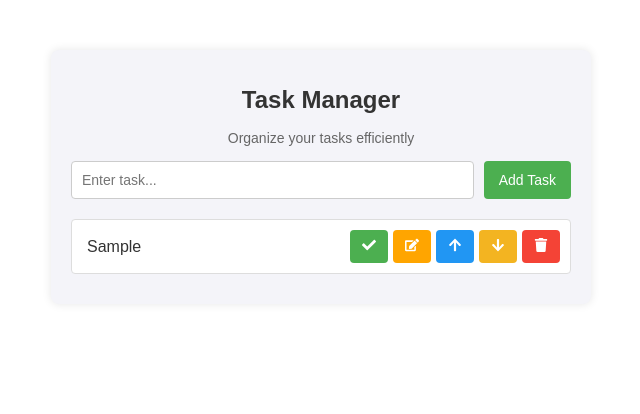
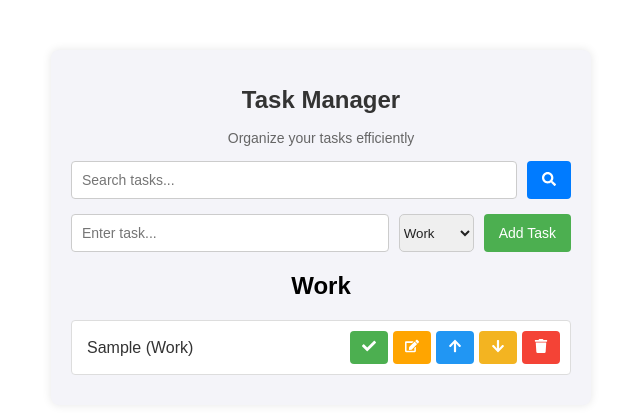
Before and after one commit to ISHIMWE-Prince-Arnaud/Basic-React-Projects, a React (Vite) app: page /task_manager in a window 1280 px wide. Both pictures are taken after typing "Sample" into the empty fields and a click on the button "Add Task". Shown: the top 414 px of the page, without its empty margins (319-959 px from the left). Built offline with nearby package versions, Linux system fonts and the light colour scheme.

Commit message:
Add task_manager route and tasks categories

```diff
--- a/package.json
+++ b/package.json
@@ -13,7 +13,8 @@
     "axios": "^1.8.1",
     "react": "^19.0.0",
     "react-dom": "^19.0.0",
-    "react-icons": "^5.5.0"
+    "react-icons": "^5.5.0",
+    "react-router-dom": "^7.2.0"
   },
   "devDependencies": {
     "@eslint/js": "^9.21.0",
--- a/src/App.jsx
+++ b/src/App.jsx
@@ -1,12 +1,15 @@
 import React from "react";
 import TaskManager from "./Projects/Task Manager/TaskManager";
+import { BrowserRouter as Router, Route, Routes } from "react-router-dom";
 
-function App(){
-          return(
-                    <>
-                    <TaskManager />
-                    </>
-          )
+function App() {
+    return (
+        <Router>
+            <Routes>
+                <Route path="/task_manager" element={<TaskManager />} />
+            </Routes>
+        </Router>
+    );
 }
 
-export default App
+export default App;
--- a/src/Projects/Task Manager/TaskManager.css
+++ b/src/Projects/Task Manager/TaskManager.css
@@ -24,6 +24,36 @@
     display: flex;
     gap: 10px;
     margin-bottom: 20px;
+}
+
+/* 🎯 Search Bar */
+.search-container {
+    display: flex;
+    gap: 10px;
+    margin-bottom: 15px;
+}
+
+.search-input {
+    flex: 1;
+    padding: 10px;
+    font-size: 14px;
+    border: 1px solid #ccc;
+    border-radius: 4px;
+    outline: none;
+}
+
+.search-btn {
+    padding: 10px 15px;
+    background-color: #007bff;
+    color: white;
+    border: none;
+    border-radius: 4px;
+    cursor: pointer;
+    transition: background-color 0.3s;
+}
+
+.search-btn:hover {
+    background-color: #0056b3;
 }
 
 .task-input {
@@ -100,6 +130,7 @@
     gap: 5px;
 }
 
+/* 🎯 Buttons */
 button {
     border: none;
     cursor: pointer;
@@ -107,9 +138,33 @@ button {
     border-radius: 4px;
     font-size: 14px;
     transition: background-color 0.3s;
+    position: relative;
 }
 
-/* 🎨 Buttons with hover effects */
+/* 🎯 Tooltip Styles */
+button::after {
+    content: attr(data-tooltip);
+    visibility: hidden;
+    opacity: 0;
+    position: absolute;
+    bottom: 125%;
+    left: 50%;
+    transform: translateX(-50%);
+    background-color: #333;
+    color: #fff;
+    padding: 5px;
+    border-radius: 4px;
+    font-size: 12px;
+    white-space: nowrap;
+    transition: opacity 0.3s, visibility 0.3s;
+}
+
+button:hover::after {
+    visibility: visible;
+    opacity: 1;
+}
+
+/* 🎯 Button Colors */
 .complete-btn {
     background-color: #4caf50;
     color: white;
@@ -162,13 +217,24 @@ button {
     background-color: #e0e0e0;
 }
 
+.category-select {
+    border: 1px solid #ccc;
+    border-radius: 5px;
+    color: #222;
+}
+
+.category-select:focus, .category-select:active, .category-select:hover {
+    outline: none;
+}
+
 /* 🎯 Responsive Design */
 @media (max-width: 600px) {
     .task-manager {
         max-width: 90%;
     }
 
-    .input-container {
+    .input-container,
+    .search-container {
         flex-direction: column;
         gap: 5px;
     }
--- a/src/Projects/Task Manager/TaskManager.jsx
+++ b/src/Projects/Task Manager/TaskManager.jsx
@@ -1,15 +1,17 @@
 import { useState, useEffect } from "react";
-import { FaTrash, FaArrowUp, FaArrowDown, FaCheck, FaEdit } from "react-icons/fa";
+import { FaTrash, FaArrowUp, FaArrowDown, FaCheck, FaEdit, FaSearch } from "react-icons/fa";
 import "./TaskManager.css";
 
 function TaskManager() {
-    const [tasks, setTasks] = useState(() => {
-        return JSON.parse(localStorage.getItem("tasks")) || [];
-    });
+    const [tasks, setTasks] = useState(() => JSON.parse(localStorage.getItem("tasks")) || []);
+    const [taskInput, setTaskInput] = useState("");
+    const [category, setCategory] = useState("Work");
+    const [customCategory, setCustomCategory] = useState("");
+    const [searchInput, setSearchInput] = useState("");
+    const [editingIndex, setEditingIndex] = useState(null);
+    const [editingText, setEditingText] = useState("");
 
-    const [taskInput, setTaskInput] = useState("");
-    const [editingIndex, setEditingIndex] = useState(null);
-    const [editingText, setEditingText] = useState(""); // Temporary state to store text while editing
+    const categories = ["Work", "Personal", "Study", "Custom"];
 
     useEffect(() => {
         localStorage.setItem("tasks", JSON.stringify(tasks));
@@ -17,8 +19,10 @@ function TaskManager() {
 
     function handleAddTask() {
         if (taskInput.trim() !== "") {
-            setTasks([...tasks, { text: taskInput, completed: false }]);
+            const finalCategory = category === "Custom" ? customCategory.trim() || "Uncategorized" : category;
+            setTasks([...tasks, { text: taskInput, completed: false, category: finalCategory }]);
             setTaskInput("");
+            setCustomCategory("");
         }
     }
 
@@ -50,16 +54,23 @@ function TaskManager() {
 
     function handleEditTask(index) {
         setEditingIndex(index);
-        setEditingText(tasks[index].text); // Load the current text into temporary state
+        setEditingText(tasks[index].text);
     }
 
     function handleSaveEdit(index) {
-        if (editingText.trim() === "") return; // Prevent empty tasks
+        if (editingText.trim() === "") return;
         const updatedTasks = tasks.map((task, i) =>
             i === index ? { ...task, text: editingText } : task
         );
         setTasks(updatedTasks);
-        setEditingIndex(null); // Exit edit mode
+        setEditingIndex(null);
+    }
+
+    function filteredTasks() {
+        return tasks.filter(task =>
+            task.text.toLowerCase().includes(searchInput.toLowerCase()) ||
+            task.category.toLowerCase().includes(searchInput.toLowerCase())
+        );
     }
 
     return (
@@ -67,6 +78,21 @@ function TaskManager() {
             <h1 className="title">Task Manager</h1>
             <p className="subtitle">Organize your tasks efficiently</p>
 
+            {/* Search Bar */}
+            <div className="search-container">
+                <input
+                    type="text"
+                    className="search-input"
+                    placeholder="Search tasks..."
+                    value={searchInput}
+                    onChange={(e) => setSearchInput(e.target.value)}
+                />
+                <button className="search-btn">
+                    <FaSearch />
+                </button>
+            </div>
+
+            {/* Task Input & Category Selection */}
             <div className="input-container">
                 <input
                     type="text"
@@ -75,52 +101,71 @@ function TaskManager() {
                     value={taskInput}
                     onChange={(e) => setTaskInput(e.target.value)}
                 />
+
+                <select
+                    className="category-select"
+                    value={category}
+                    onChange={(e) => setCategory(e.target.value)}
+                >
+                    {categories.map((cat, idx) => (
+                        <option key={idx} value={cat}>{cat}</option>
+                    ))}
+                </select>
+
+                {category === "Custom" && (
+                    <input
+                        type="text"
+                        className="custom-category-input"
+                        placeholder="Enter custom category..."
+                        value={customCategory}
+                        onChange={(e) => setCustomCategory(e.target.value)}
+                    />
+                )}
+
                 <button className="add-task-btn" onClick={handleAddTask}>
                     Add Task
                 </button>
             </div>
 
-            <div className="task-list">
-                {tasks.map((task, index) => (
-                    <div key={index} className={`task-item ${task.completed ? "completed" : ""}`}>
-                        {editingIndex === index ? (
+            {/* Categorized Task Lists */}
+            {categories.map((cat, index) => {
+                const categorizedTasks = filteredTasks().filter(task => task.category === cat || (cat === "Custom" && !categories.includes(task.category)));
+
+                if (categorizedTasks.length === 0) return null;
+
+                return (
+                    <div key={index} className={`category-section category-${cat.toLowerCase()}`}>
+                        <h2>{cat === "Custom" ? "Other Categories" : cat}</h2>
+                        {categorizedTasks.map((task, idx) => (
+                            <div key={idx} className={`task-item ${task.completed ? "completed" : ""}`}>
+                                {editingIndex === idx ? (
                                     <input
                                         type="text"
                                         className="edit-task-input"
                                         value={editingText}
                                         onChange={(e) => setEditingText(e.target.value)}
-                                onBlur={() => handleSaveEdit(index)} // Save when user clicks away
-                                onKeyDown={(e) => {
-                                    if (e.key === "Enter") handleSaveEdit(index); // Save on Enter
-                                }}
+                                        onBlur={() => handleSaveEdit(idx)}
+                                        onKeyDown={(e) => { if (e.key === "Enter") handleSaveEdit(idx); }}
                                         autoFocus
                                     />
                                 ) : (
-                            <span className="task-text" onClick={() => handleEditTask(index)}>
-                                {task.text}
+                                    <span className="task-text" onClick={() => handleEditTask(idx)}>
+                                        {task.text} <span className="task-category">({task.category})</span>
                                     </span>
                                 )}
 
                                 <div className="task-buttons">
-                            <button className="complete-btn" onClick={() => handleToggleComplete(index)}>
-                                <FaCheck />
-                            </button>
-                            <button className="edit-btn" onClick={() => handleEditTask(index)}>
-                                <FaEdit />
-                            </button>
-                            <button className="move-btn move-up-btn" onClick={() => handleMoveUp(index)}>
-                                <FaArrowUp />
-                            </button>
-                            <button className="move-btn move-down-btn" onClick={() => handleMoveDown(index)}>
-                                <FaArrowDown />
-                            </button>
-                            <button className="remove-btn" onClick={() => handleRemoveTask(index)}>
-                                <FaTrash />
-                            </button>
+                                    <button className="complete-btn" onClick={() => handleToggleComplete(idx)}><FaCheck /></button>
+                                    <button className="edit-btn" onClick={() => handleEditTask(idx)}><FaEdit /></button>
+                                    <button className="move-up-btn" onClick={() => handleMoveUp(idx)}><FaArrowUp /></button>
+                                    <button className="move-down-btn" onClick={() => handleMoveDown(idx)}><FaArrowDown /></button>
+                                    <button className="remove-btn" onClick={() => handleRemoveTask(idx)}><FaTrash /></button>
                                 </div>
                             </div>
                         ))}
                     </div>
+                );
+            })}
         </div>
     );
 }
```
Also changed, not shown: 1 other file (tests, documents, lock files or other folders). Lines whose indentation alone changed are shown as unchanged.
